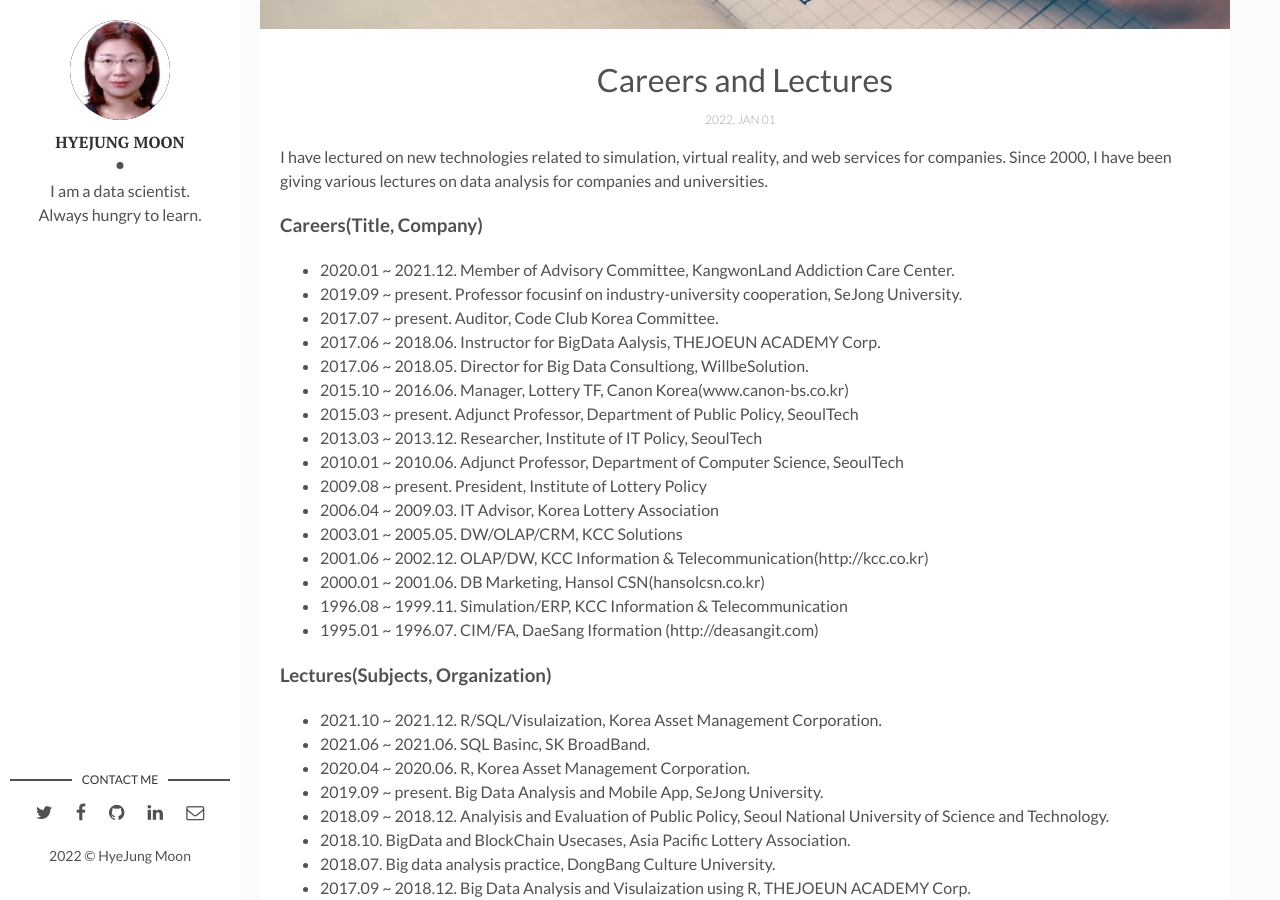
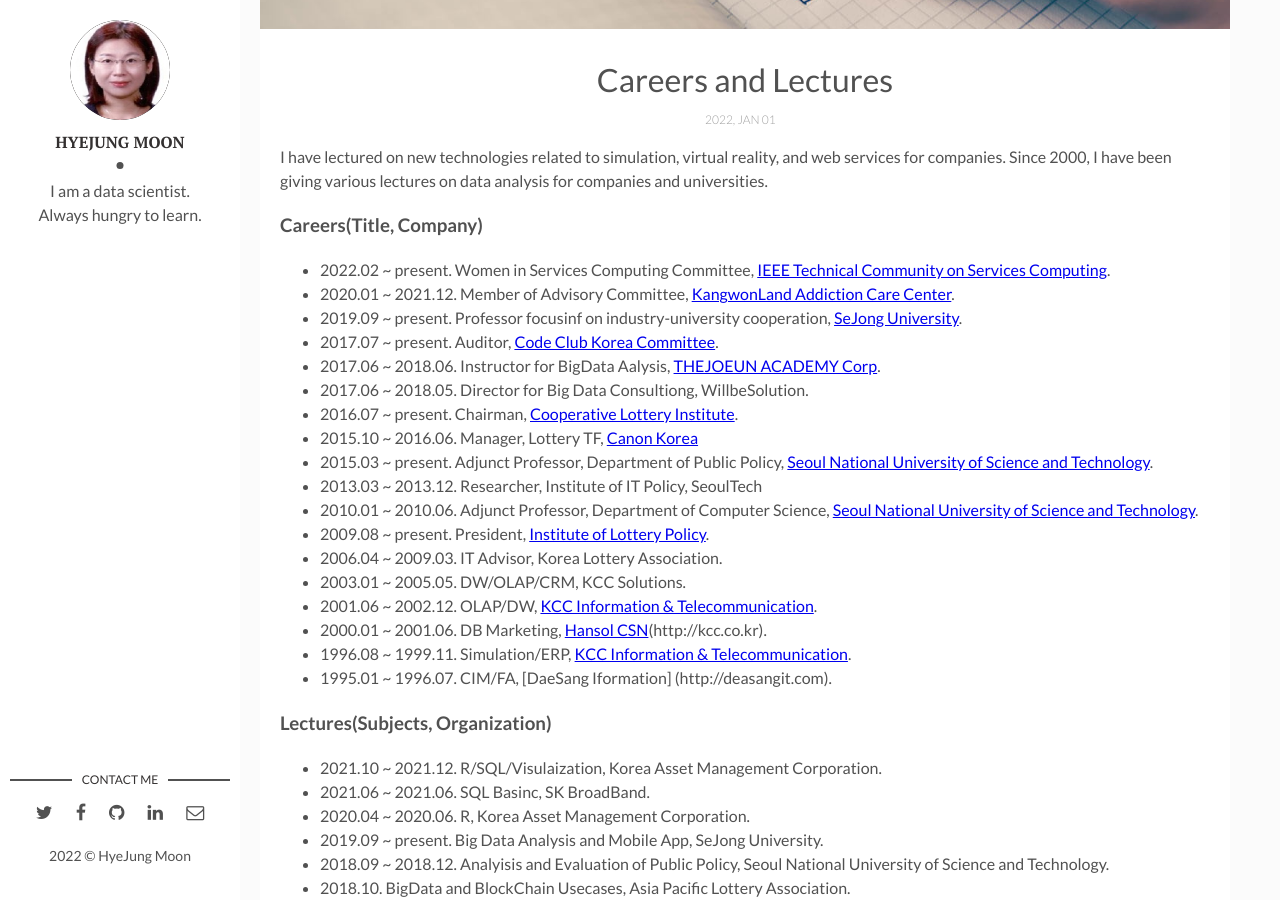
Before and after one commit to MoonHyeJung/moonhyejung.github.io, a Jekyll site: the page built from _posts/2022-01-01-carrers-lectures.markdown, in a window 1280 px wide and 900 px high, scrolled down 491 px. Built offline with Jekyll 4.4.1, drawn with Linux system fonts in a browser that asks for light colours.

Commit message:
add skill

```diff
--- a/_posts/2022-01-01-carrers-lectures.markdown
+++ b/_posts/2022-01-01-carrers-lectures.markdown
@@ -11,22 +11,24 @@ tags: [Careers, Lectures] # add tag
 I have lectured on new technologies related to simulation, virtual reality, and web services for companies. Since 2000, I have been giving various lectures on data analysis for companies and universities.
 
 ### Careers(Title, Company)
-* 2020.01 ~ 2021.12\. Member of Advisory Committee, 	KangwonLand Addiction Care Center.
-* 2019.09 ~ present\. Professor focusinf on industry-university cooperation, SeJong University.
-* 2017.07 ~ present\. Auditor, Code Club Korea Committee.
-* 2017.06 ~ 2018.06\. Instructor for BigData Aalysis, THEJOEUN ACADEMY Corp.
+* 2022.02 ~ present\. Women in Services Computing Committee, [IEEE Technical Community on Services Computing](http://tab.computer.org/tcsvc/).
+* 2020.01 ~ 2021.12\. Member of Advisory Committee, [KangwonLand Addiction Care Center](https://kangwonland.high1.com/klacc/index.do).
+* 2019.09 ~ present\. Professor focusinf on industry-university cooperation, [SeJong University](http://www.sejong.ac.kr/).
+* 2017.07 ~ present\. Auditor, [Code Club Korea Committee](https://ko-kr.facebook.com/codeclubkorea/).
+* 2017.06 ~ 2018.06\. Instructor for BigData Aalysis, [THEJOEUN ACADEMY Corp](https://www.tjoeun.co.kr/).
 * 2017.06 ~ 2018.05\. Director for Big Data Consultiong, WillbeSolution.
-* 2015.10 ~ 2016.06\. Manager, Lottery TF, Canon Korea(www.canon-bs.co.kr)
-* 2015.03 ~ present\. Adjunct Professor, Department of Public Policy, SeoulTech
+* 2016.07 ~ present\. Chairman, [Cooperative Lottery Institute](http://www.lotterypolicy.com/).
+* 2015.10 ~ 2016.06\. Manager, Lottery TF, [Canon Korea](www.canon-bs.co.kr)
+* 2015.03 ~ present\. Adjunct Professor, Department of Public Policy, [Seoul National University of Science and Technology](https://www.seoultech.ac.kr/).
 * 2013.03 ~ 2013.12\. Researcher, Institute of IT Policy, SeoulTech
-* 2010.01 ~ 2010.06\. Adjunct Professor, Department of Computer Science, SeoulTech
-* 2009.08 ~ present\. President, Institute of Lottery Policy
-* 2006.04 ~ 2009.03\. IT Advisor, Korea Lottery Association
-* 2003.01 ~ 2005.05\. DW/OLAP/CRM, KCC Solutions
-* 2001.06 ~ 2002.12\. OLAP/DW, KCC Information & Telecommunication(http://kcc.co.kr)
-* 2000.01 ~ 2001.06\. DB Marketing, Hansol CSN(hansolcsn.co.kr)
-* 1996.08 ~ 1999.11\. Simulation/ERP, KCC Information & Telecommunication
-* 1995.01 ~ 1996.07\. CIM/FA, DaeSang Iformation (http://deasangit.com)
+* 2010.01 ~ 2010.06\. Adjunct Professor, Department of Computer Science, [Seoul National University of Science and Technology](https://www.seoultech.ac.kr/).
+* 2009.08 ~ present\. President, [Institute of Lottery Policy](http://www.lotterypolicy.com/).
+* 2006.04 ~ 2009.03\. IT Advisor, Korea Lottery Association.
+* 2003.01 ~ 2005.05\. DW/OLAP/CRM, KCC Solutions.
+* 2001.06 ~ 2002.12\. OLAP/DW, [KCC Information & Telecommunication](http://kcc.co.kr).
+* 2000.01 ~ 2001.06\. DB Marketing, [Hansol CSN](hansolcsn.co.kr)(http://kcc.co.kr).
+* 1996.08 ~ 1999.11\. Simulation/ERP, [KCC Information & Telecommunication](http://kcc.co.kr).
+* 1995.01 ~ 1996.07\. CIM/FA, [DaeSang Iformation] (http://deasangit.com).
 
 ### Lectures(Subjects, Organization)
 * 2021.10 ~ 2021.12\. R/SQL/Visulaization, Korea Asset Management Corporation.
--- a/_posts/2022-01-01-profile-introduction.markdown
+++ b/_posts/2022-01-01-profile-introduction.markdown
@@ -35,7 +35,7 @@ I am always enjoy life, learning something and adventure new world and technolog
 * 2005.11. Public Agency of Real Estate by Ministry of Construction & Trasportation
 * 2003.08. CISA(Certified Information  Systems  Auditor)  by ISACA, USA
 * 2002.05. BusinessObjects 1st Level Technical Supporter by BusinessObjects, France
-* 1997.08. Scuba Licence by BSAC(British Scuba Association Club), UK
+* 1997.08. BSAC(British Scuba Association Club), UK
 * 1995.06. Professional Engineer of Structure on Electronic calculator by Human Resources Development Service of Korea(HRDSK)
 * 1995.07. Amateur Wireless Technical engineer by HRDSK
 * 1994.10. Professional Engineer of Information Processing Engineer by HRDSK
```
